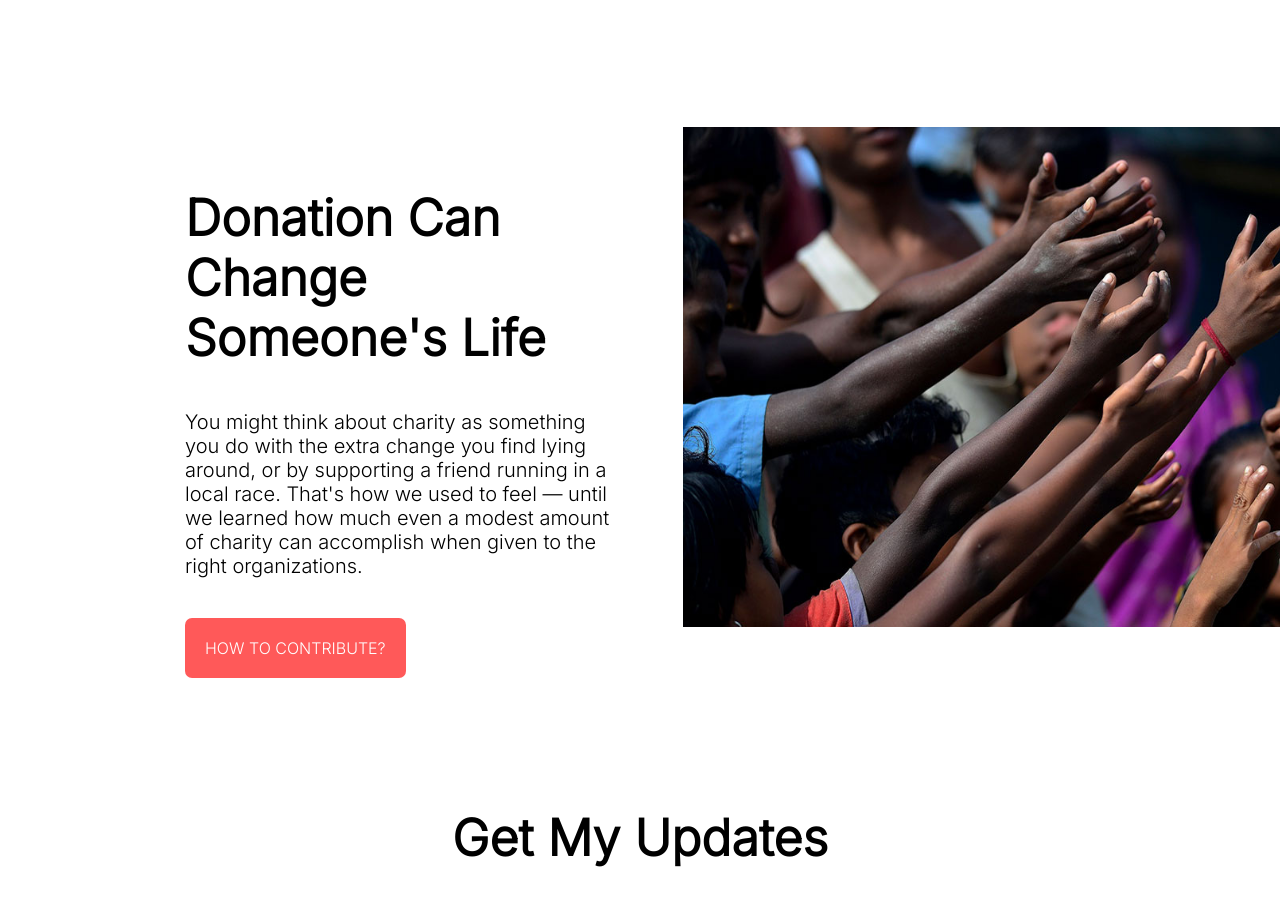
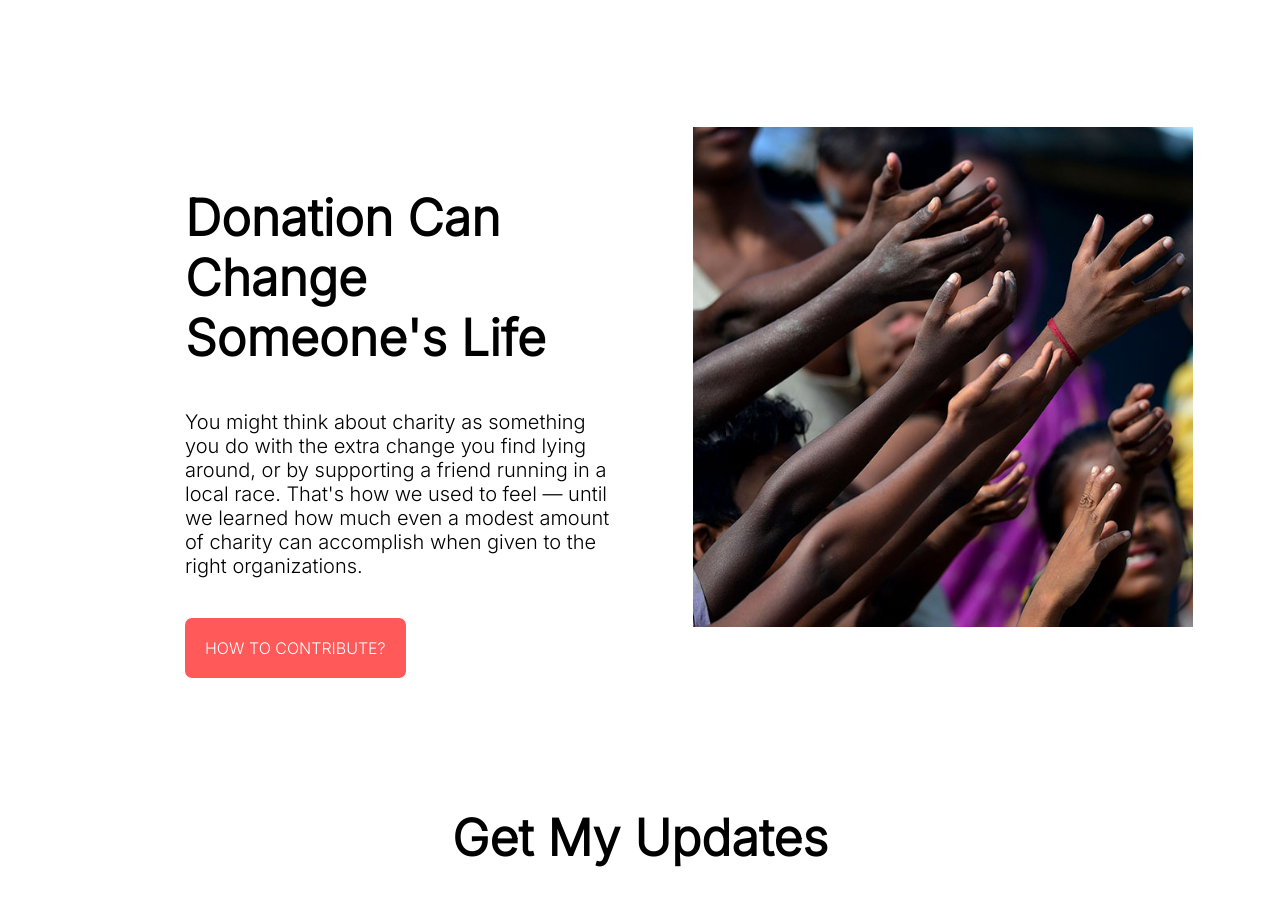
Before and after one commit to mjtt20/Donate-today-mane2, a plain HTML site: page index.html in a window 1280 px wide. Shown: the part 3569-4475 px from the top of the page. Drawn offline with Linux system fonts and the light colour scheme.

Commit message:
comiting secound

```diff
--- a/index.css
+++ b/index.css
@@ -323,7 +323,7 @@ footer{
     font-size: 15px;
 }
 .mg{
-    margin-left: 60px;
+    margin-left: 70px;
     height: 500px;
-    width: 700px;
+    width: 500px;
 }
--- a/index.html
+++ b/index.html
@@ -131,7 +131,7 @@
          <a href="https://superdevresources.com/css-button-glow-effect//" class="buton glow-buton" target="_blank">How to Contribute?</a>
         </div>
         <div class="ed2">
-         <img class="mg" src="images/donation13.jpg" alt="">
+         <img class="mg" src="images/perfect.jpg" alt="">
         </div>
        </section>
        <section id="lasec">
```
Also changed, not shown: images/perfect.jpg (added).
